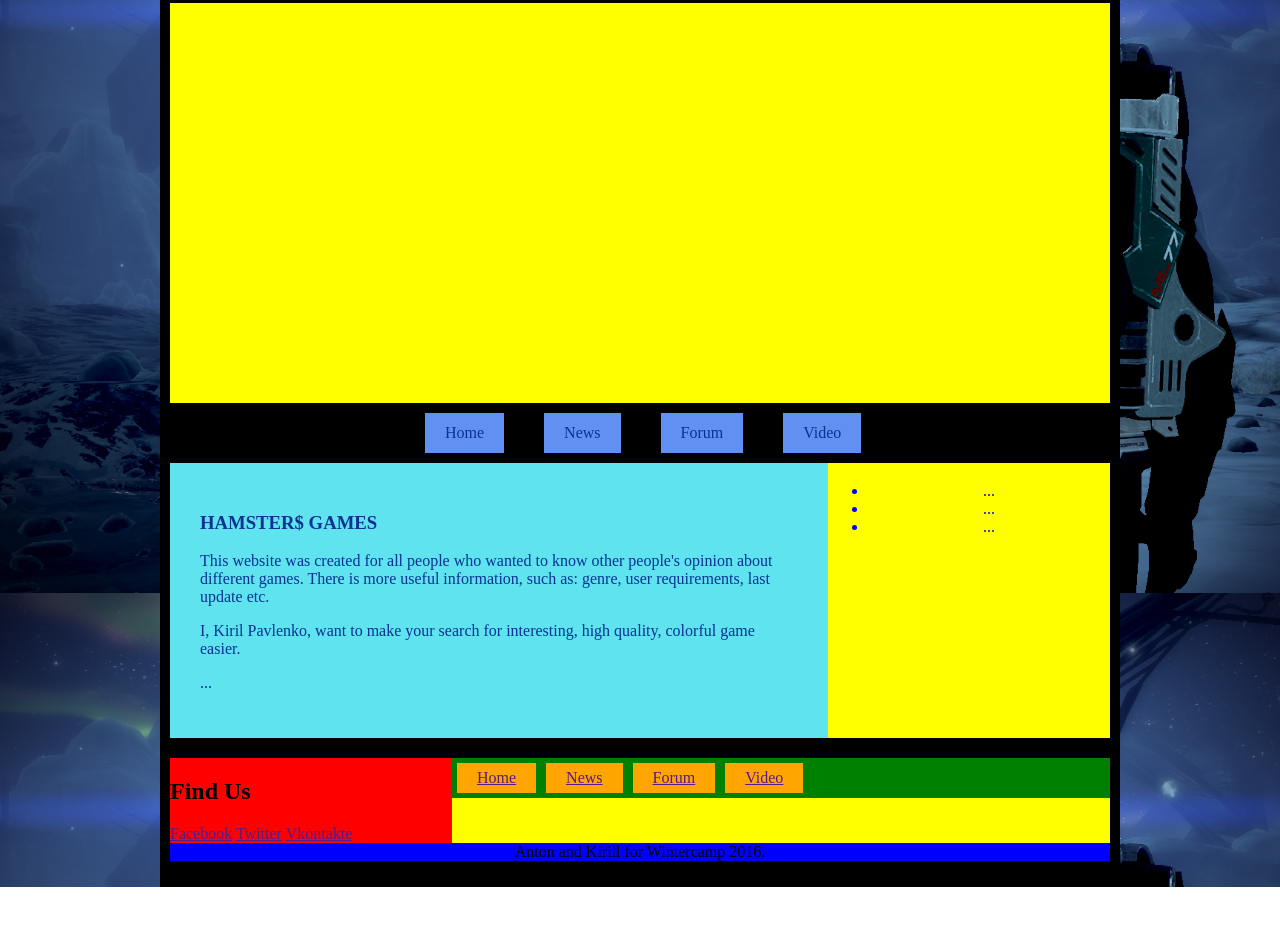
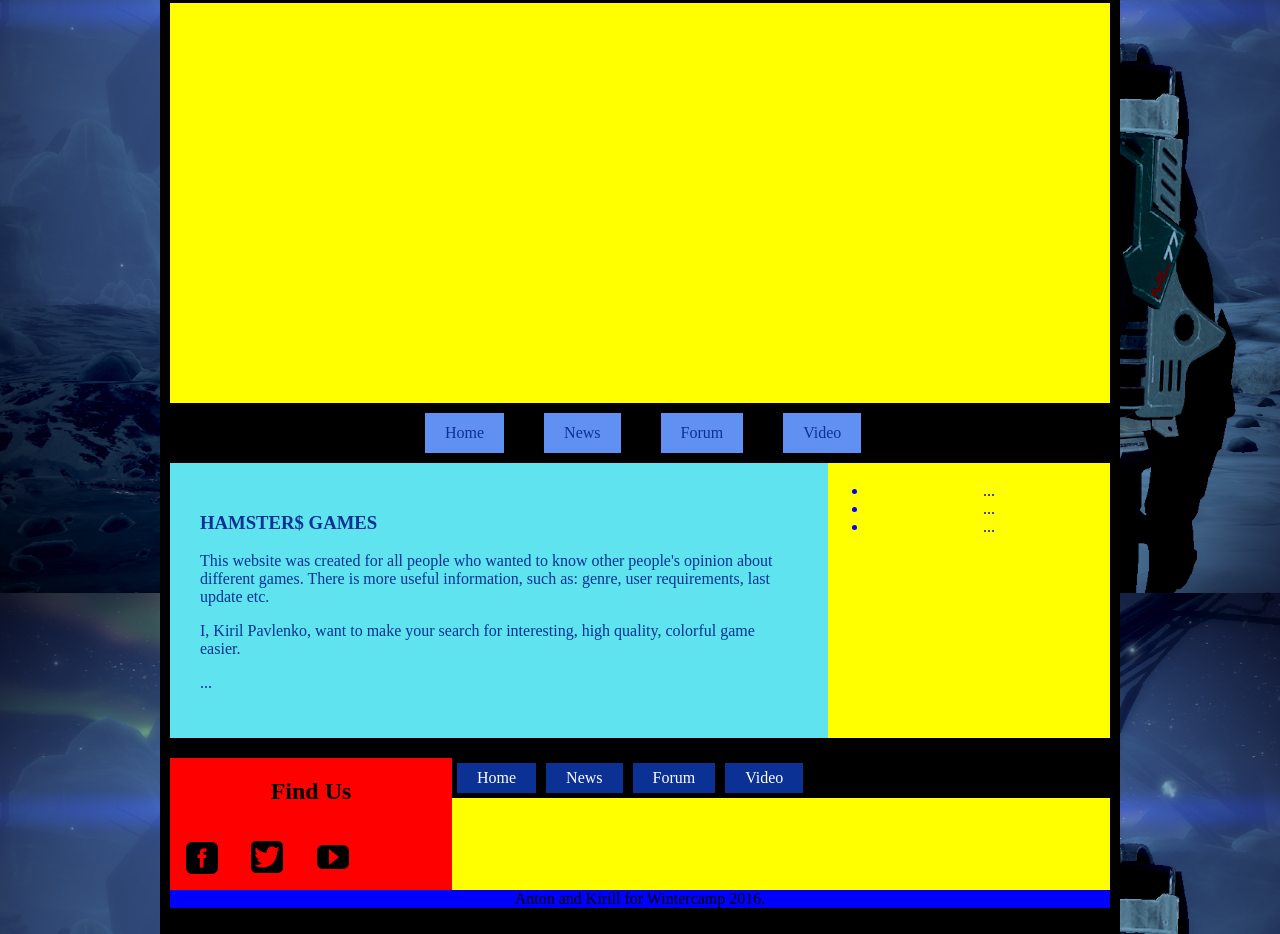
Before and after one commit to RakelO/WinterCamp, a plain HTML site: page index.html in a window 1280 px wide. Shown: the part 207-1141 px from the top of the page. Before the commit the page ends 1094 px from the top, so only its background shows below. Drawn offline with Linux system fonts and the light colour scheme.

Commit message:
Anton WC'16 29.01.16

```diff
--- a/index.html
+++ b/index.html
@@ -47,9 +47,9 @@
 			<div class="footer">
 				<div class="findUs">
 					<h2>Find Us</h2>
-					<a href="">Facebook</a>
-					<a href="">Twitter</a>
-					<a href="">Vkontakte</a>
+					<a href="" class="fb"></a>
+					<a href="" class="twit"></a>
+					<a href="" class="vk"></a>
 				</div>
 
 				<ul class="menu2">
--- a/styles.css
+++ b/styles.css
@@ -91,14 +91,36 @@ div.footer{
 		background-color: yellow;
 	}
 
-	.findUs{
+.findUs{
 		float: left;
 		width: 30%;
 		background:red;
 	}
+div.findUs a{
+	display: block;
+	width: 35px;
+	height: 35px;
+	background: url("img/sprite.png") no-repeat -51px 1.998px;
+	float: left;
+	margin: 15px;
+}
+div.findUs a:hover{
+	opacity: 0.5;
+}
+
+div.findUs .twit{
+background-position: -51px -41px;
+}
+div.findUs .vk{
+	background-position: -8px -41px;
+}
+div.findUs h2{
+	text-align: center;
+}
+
 .menu2{
 	float: right;
-	background:green;
+	background:black;
 	width: 70%;
 	margin: 0;
 	padding: 0;
@@ -108,12 +130,16 @@ div.footer{
  .menu2 li{
  	float: left;
  }
+ .menu2 li a{
+ 	text-decoration: none;
+ 	color: white;
+ }
 
  .menu2 a{
  	display: block;
  	line-height: 30px;
  	padding: 0 20px;
- 	background: orange;
+ 	background: #0a3193;
  	margin: 5px;
  }
 
```
Also changed, not shown: img/MyIcons/png/facebook.png (added), img/MyIcons/png/facebook4.png (added), img/MyIcons/png/facebook54.png (added), img/MyIcons/png/logo80.png (added), img/MyIcons/png/logotype206.png (added), img/MyIcons/png/socialnetwork175.png (added), img/MyIcons/png/twitter44.png (added), img/MyIcons/png/twitter46.png (added), img/MyIcons/png/videos.png (added), img/sprite.png (added), 2 other files.
